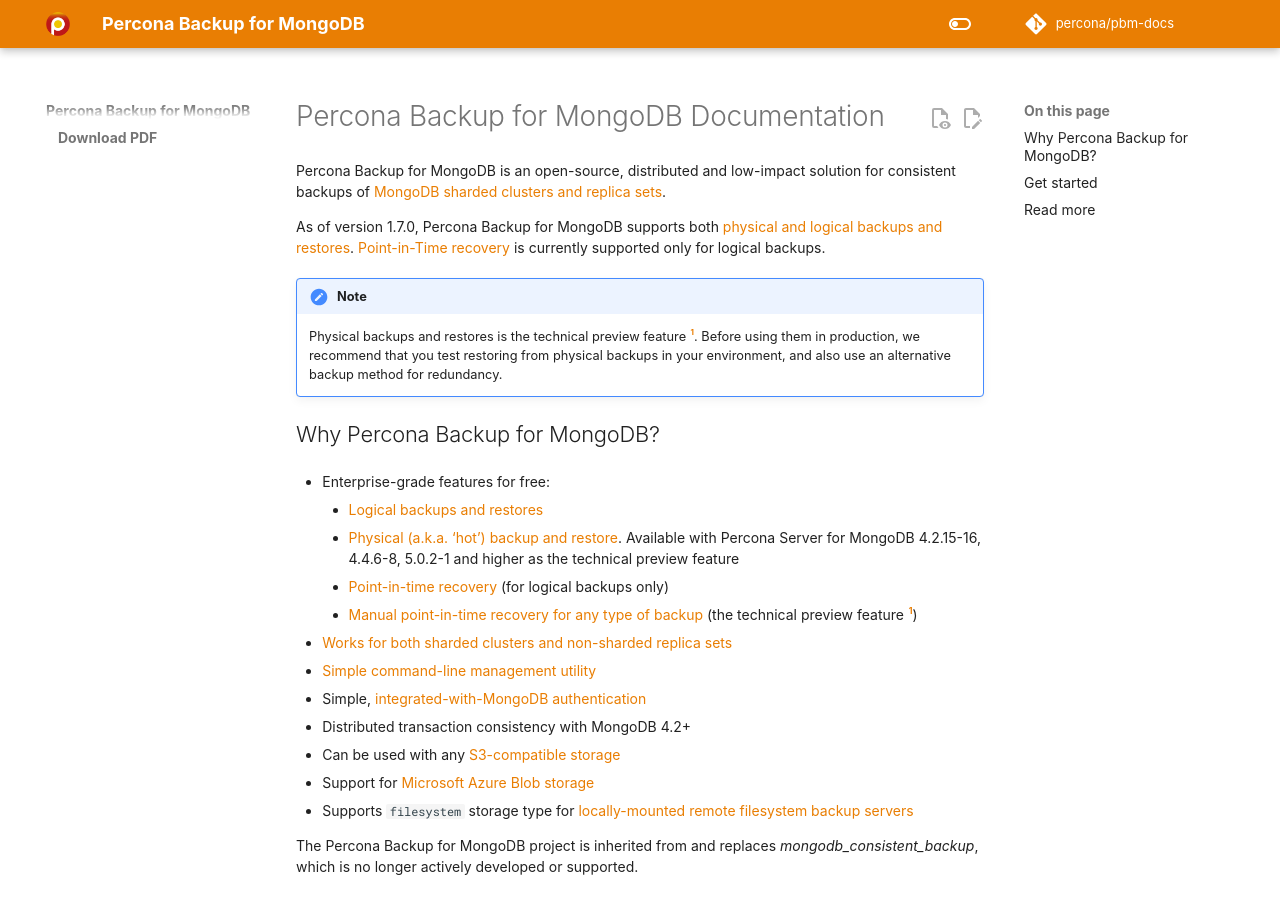
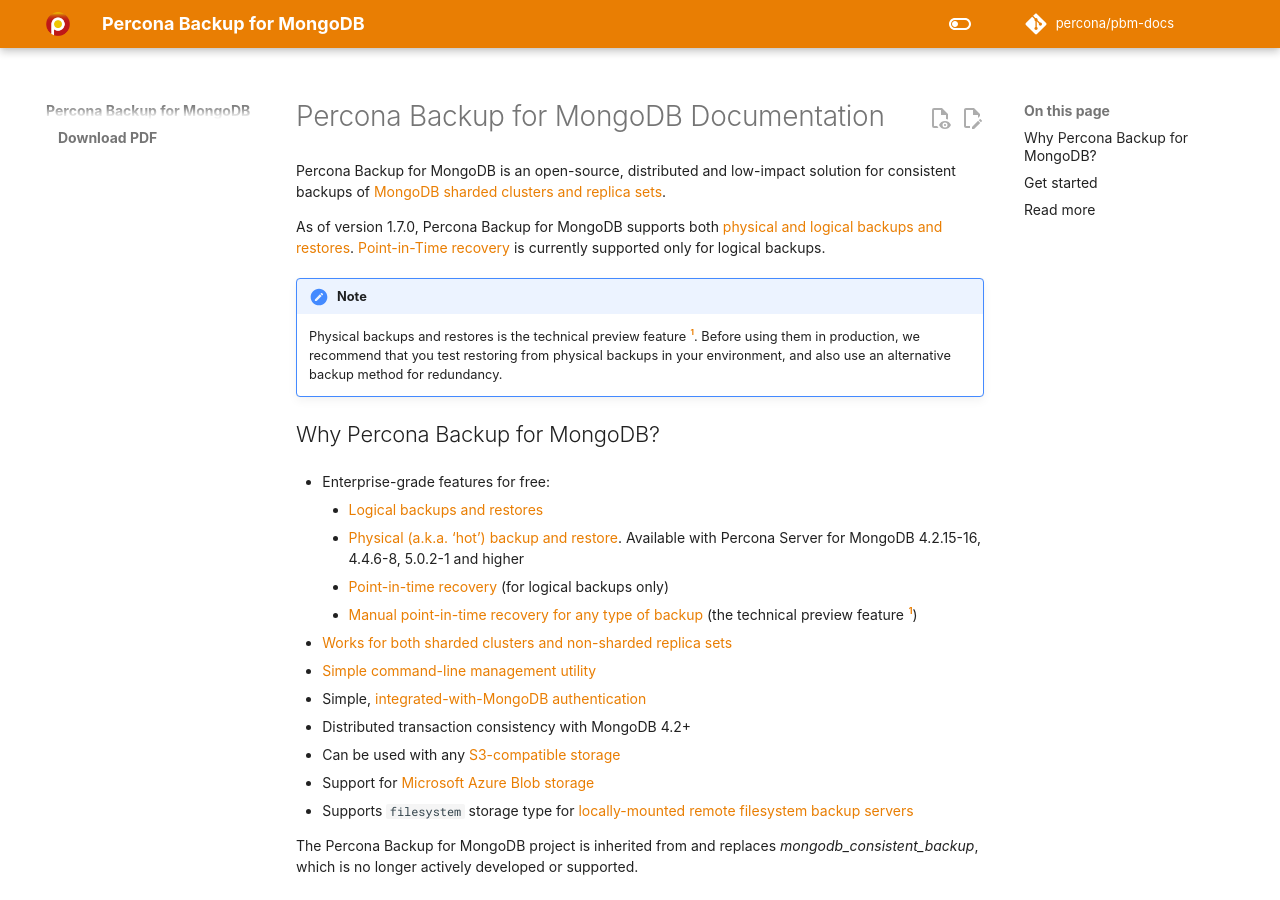
Before and after one commit to percona/pbm-docs, an MkDocs documentation site: the page built from docs/index.md, in a window 1280 px wide and 900 px high. Built offline with MkDocs 1.6.1 and Material for MkDocs 9.7.7, drawn with Linux system fonts in a browser that asks for light colours; nearby versions of some CDN libraries; some web fonts are replaced; comment, search, counter and statistics services are not loaded.

Commit message:
Updated tech preview feature notes, release notes index

```diff
--- a/docs/index.md
+++ b/docs/index.md
@@ -13,7 +13,7 @@
 * Enterprise-grade features for free:
 
     * [Logical backups and restores](usage/start-backup.md)
-    * [Physical (a.k.a. ‘hot’) backup and restore](usage/start-backup.md). Available with Percona Server for MongoDB 4.2.15-16, 4.4.6-8, 5.0.2-1 and higher as the technical preview feature
+    * [Physical (a.k.a. ‘hot’) backup and restore](usage/start-backup.md). Available with Percona Server for MongoDB 4.2.15-16, 4.4.6-8, 5.0.2-1 and higher
     * [Point-in-time recovery](usage/point-in-time-recovery.md) (for logical backups only)
     * [Manual point-in-time recovery for any type of backup](usage/oplog-replay.md) (the technical preview feature [^1])
 
--- a/mkdocs-base.yml
+++ b/mkdocs-base.yml
@@ -120,6 +120,7 @@
       - "Start a backup" : "usage/start-backup.md"
       - usage/list-backup.md
       - usage/restore.md
+      - usage/restore-progress.md
       - usage/cancel-backup.md
       - usage/delete-backup.md
       - usage/logs.md
@@ -155,7 +156,7 @@
           - reference/backup-options.md
           - reference/restore-options.md
       - reference/glossary.md
-  - Release Notes:
+  - Release notes:
       - release-notes.md
       - release-notes/2.0.0.md
       - release-notes/1.8.1.md
```
Also changed, not shown: docs/release-notes.md (+1 -0 lines), docs/release-notes/2.0.0.md (+4 -4 lines).
